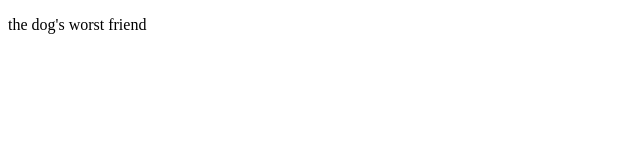
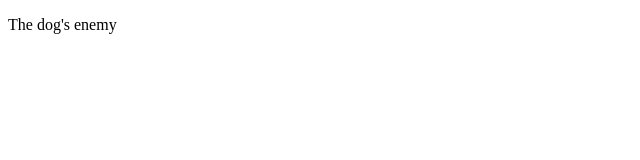
Before and after one commit to laradcm/Doubt, a plain HTML site: page index.html in a window 1280 px wide. Shown: the full height of the page, 0-640 px from the left. Drawn offline with Linux system fonts and the light colour scheme.

Commit message:
initial commit

```diff
--- a/index.html
+++ b/index.html
@@ -8,6 +8,6 @@
 </head>
 <body>
     <!-- <h1>Titulo</h1> -->
-    <p>the dog's worst friend</p>
+    <p>The dog's enemy</p>
 </body>
 </html>
```
